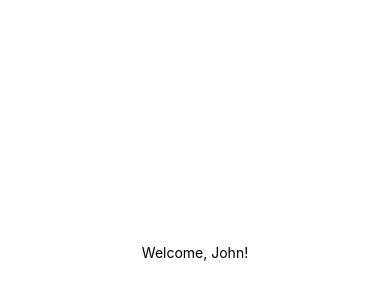
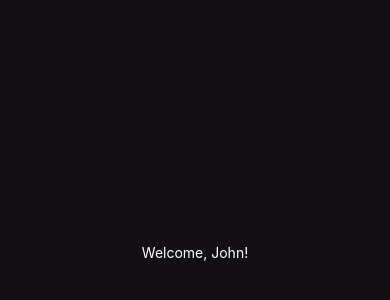
Before and after one commit to filipebteixeira98/myskills, a React Native app: screen / in a window 390 px wide. Shown: the part 170-470 px from the top of the page. Built offline with nearby package versions, Linux system fonts and the light colour scheme.

Commit message:
chore(home): add SafeAreaView component to adjust screen content

```diff
--- a/src/pages/Home.js
+++ b/src/pages/Home.js
@@ -1,12 +1,12 @@
 import React, { Fragment } from 'react';
-import { View, Text, StyleSheet } from 'react-native';
+import { Text, StyleSheet, SafeAreaView } from 'react-native';
 
 export function Home() {
   return (
     <Fragment>
-      <View style={styles.container}>
-        <Text>Welcome, John!</Text>
-      </View>
+      <SafeAreaView style={styles.container}>
+        <Text style={styles.title}>Welcome, John!</Text>
+      </SafeAreaView>
     </Fragment>
   );
 }
@@ -16,5 +16,9 @@ const styles = StyleSheet.create({
     flex: 1,
     alignItems: 'center',
     justifyContent: 'center',
+    backgroundColor: '#121015',
   },
+  title: {
+    color: '#fff',
+  }
 });
```
